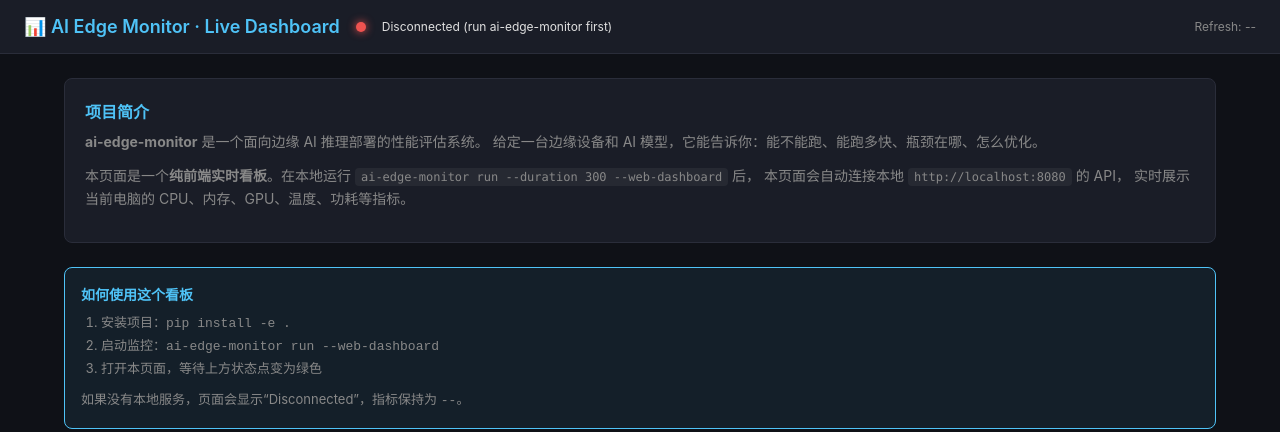
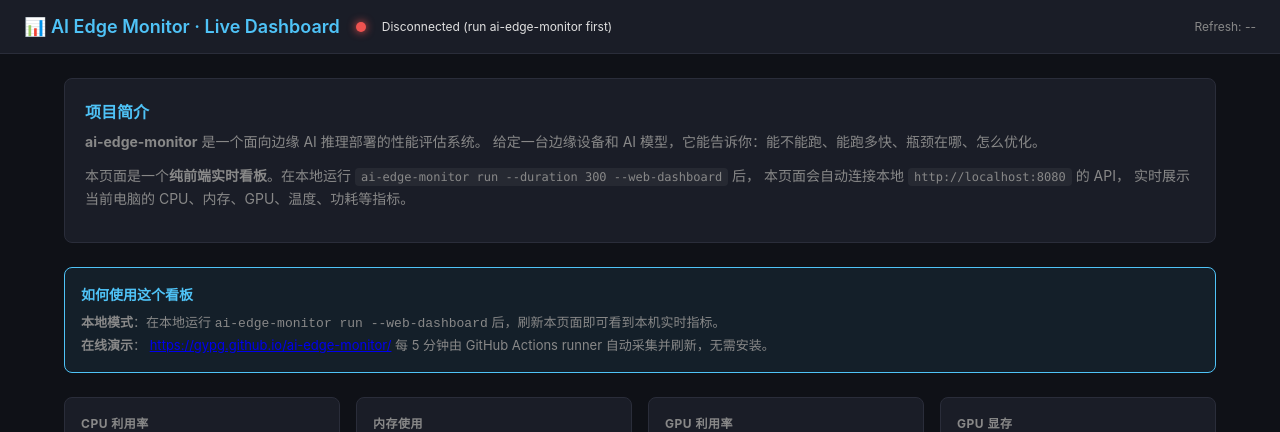
Before and after one commit to gypg/ai-edge-monitor, a website: page docs/dashboard.html in a window 1280 px wide. Shown: the top 432 px of the page. Drawn offline with Linux system fonts and the light colour scheme; no server answers.

Commit message:
@feat: add GitHub Pages live demo and one-click dashboard launchers
- Add .github/workflows/pages-demo.yml to collect metrics every 5 min
  and deploy docs/dashboard.html to GitHub Pages
- Update docs/dashboard.html to mention online demo and local mode
- Add launch_dashboard.bat (Windows) and launch_dashboard.sh (Linux/macOS)
- Update README Quick Demo section with online + one-click + CLI options

```diff
--- a/docs/dashboard.html
+++ b/docs/dashboard.html
@@ -112,13 +112,14 @@
 
   <div class="info-box" id="how-to">
     <h3>如何使用这个看板</h3>
-    <ol>
-      <li>安装项目：<code>pip install -e .</code></li>
-      <li>启动监控：<code>ai-edge-monitor run --web-dashboard</code></li>
-      <li>打开本页面，等待上方状态点变为绿色</li>
-    </ol>
-    <p style="margin-top:12px">
-      如果没有本地服务，页面会显示“Disconnected”，指标保持为 <code>--</code>。
+    <p>
+      <strong>本地模式</strong>：在本地运行
+      <code>ai-edge-monitor run --web-dashboard</code> 后，刷新本页面即可看到本机实时指标。
+    </p>
+    <p>
+      <strong>在线演示</strong>：
+      <a href="https://gypg.github.io/ai-edge-monitor/" target="_blank">https://gypg.github.io/ai-edge-monitor/</a>
+      每 5 分钟由 GitHub Actions runner 自动采集并刷新，无需安装。
     </p>
   </div>
 
@@ -198,9 +199,8 @@ let connected = false;
 
 async function poll() {
   try {
-    const [summary, system] = await Promise.all([
-      fetch(`${API_BASE}/api/summary`).then(r => r.json()),
-      fetch(`${API_BASE}/api/system`).then(r => r.json()).catch(() => ({}))
+    const [summary] = await Promise.all([
+      fetch(`${API_BASE}/api/summary`).then(r => r.json())
     ]);
 
     connected = true;
```
Also changed, not shown: .github/workflows/pages-demo.yml (added), README.md, 2 other files.
